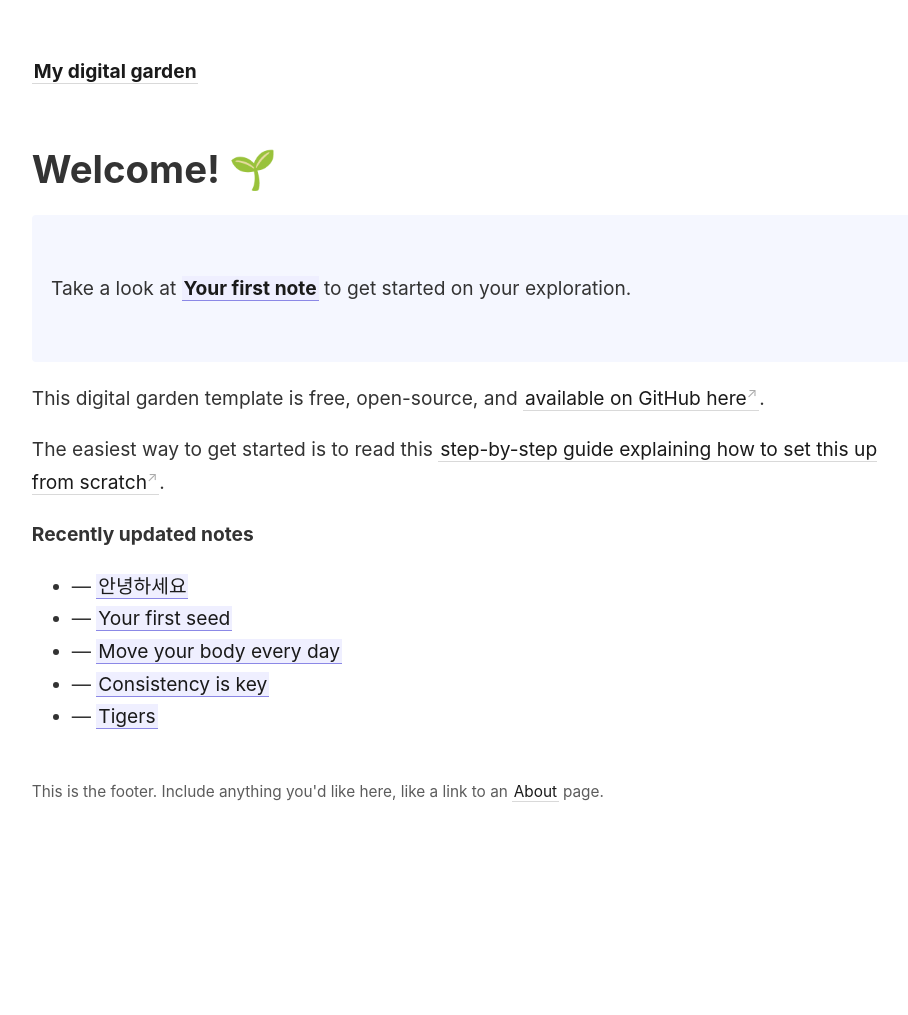
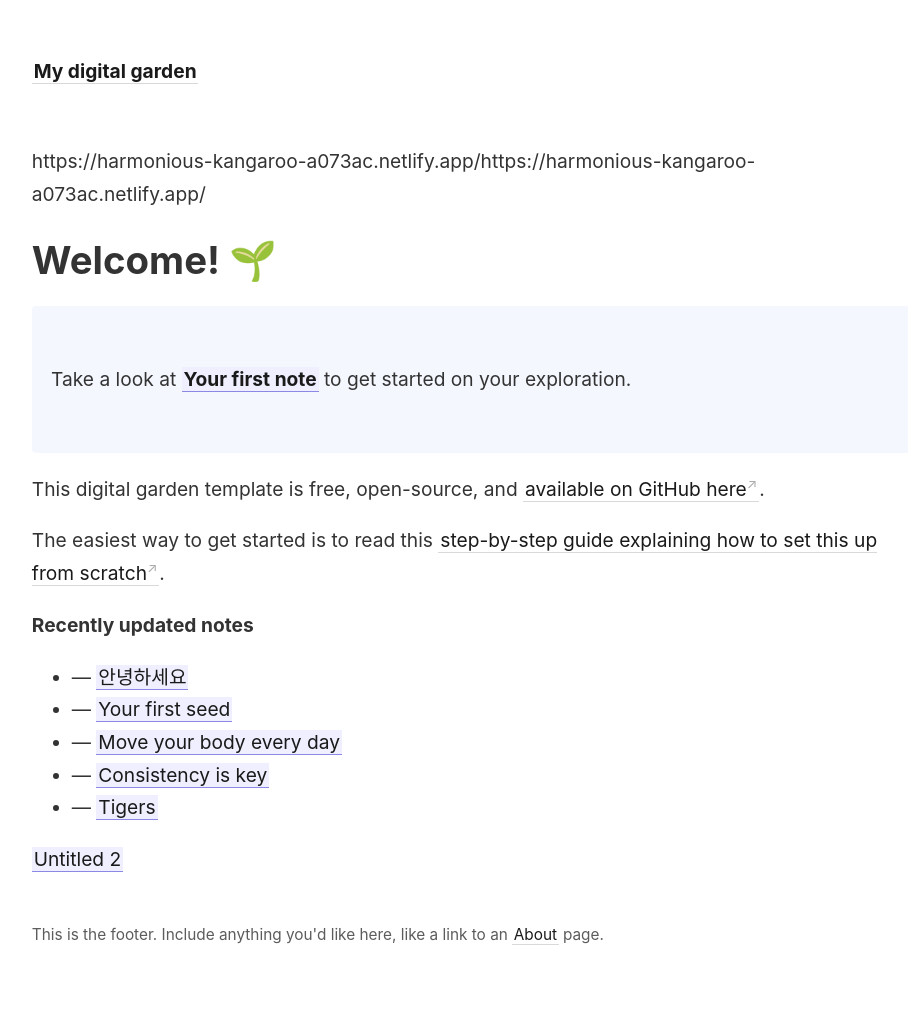
Before and after one commit to kgeonhoe/digital_garden, a Jekyll site: the page built from _pages/index.md, in a window 1280 px wide. Shown: the whole page, without its empty margins (45-953 px from the left). Built offline with Jekyll 4.4.1, drawn with Linux system fonts in a browser that asks for light colours; before the commit the page ends 900 px from its top, so only the background shows below that.

Commit message:
Update index.md

```diff
--- a/_pages/index.md
+++ b/_pages/index.md
@@ -4,7 +4,7 @@ title: Home
 id: home
 permalink: /
 ---
-
+https://harmonious-kangaroo-a073ac.netlify.app/https://harmonious-kangaroo-a073ac.netlify.app/
 # Welcome! 🌱
 
 <p style="padding: 3em 1em; background: #f5f7ff; border-radius: 4px;">
@@ -31,3 +31,5 @@ The easiest way to get started is to read this [step-by-step guide explaining ho
     max-width: 46em;
   }
 </style>
+
+[[Untitled 2]]
```
